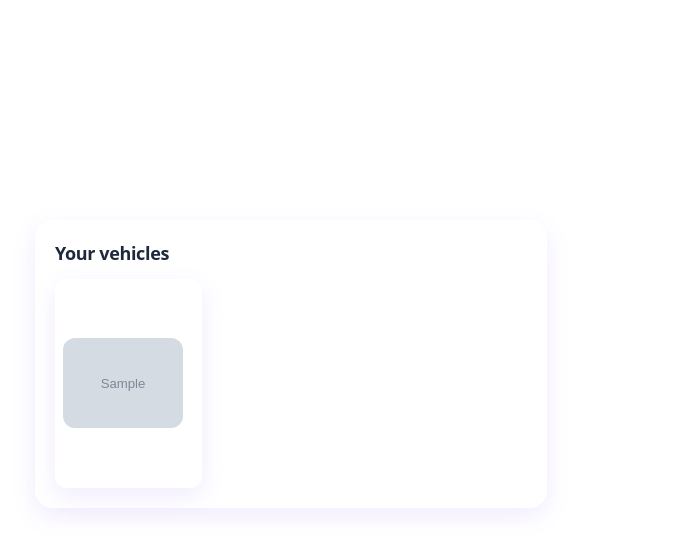
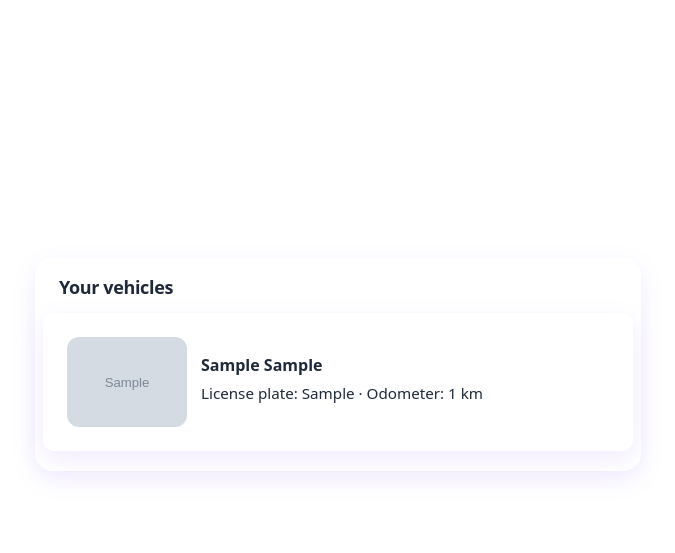
Before and after one commit to CtrlCup/Digitales-Serviceheft-v2, a PHP site: page /vehicles/overview.php in a window 1280 px wide. Shown: the part 72-625 px from the top of the page, without its empty margins (349-1024 px from the left). Run offline with PHP 8.4, Linux system fonts and the light colour scheme; the visitor is signed in with stand-in values (Sample User, id 1); tables that the repository leaves empty hold one stand-in row (values such as "Sample post"); grey boxes marked "Sample" are stand-in pictures; some libraries are stand-ins or nearby versions.

Commit message:
refactor: standardize vehicle tile layout and styling
- Unified vehicle tile dimensions (590px min-width) and padding across dashboard and overview pages
- Simplified vehicle metadata display by removing redundant field labels (license plate, odometer, HSN/TSN, VIN)
- Adjusted card and heading spacing for consistent visual hierarchy

```diff
--- a/public/vehicles/overview.php
+++ b/public/vehicles/overview.php
@@ -50,8 +50,8 @@ try {
   ]); ?>
   <main class="page-content">
     <div class="container reveal-enter">
-      <div class="card">
-        <h2 class="card-title"><?= e(t('your_vehicles')) ?></h2>
+      <div class="card" style="padding: 1rem 0.5rem 1.25rem; width: max-content; margin-inline: auto; min-width: 600px;">
+        <h2 class="card-title" style="padding-left:1rem;"><?= e(t('your_vehicles')) ?></h2>
         <?php if ($error): ?>
           <div class="alert" style="border-color:var(--danger);color:var(--danger);"><?= e($error) ?></div>
         <?php endif; ?>
@@ -60,12 +60,18 @@ try {
           <a href="/vehicles/create" class="btn-primary"><?= e(t('vehicles_create_cta')) ?></a>
         <?php else: ?>
           <style>
-            @media (min-width: 1px) { .vehicle-tiles { display:grid; gap:1rem; grid-template-columns: 1fr; } }
-            @media (min-width: 640px) { .vehicle-tiles { grid-template-columns: repeat(2, minmax(0,1fr)); } }
-            @media (min-width: 1024px) { .vehicle-tiles { grid-template-columns: repeat(3, minmax(0,1fr)); } }
+            .vehicle-tiles {
+              display:grid; gap:1rem;
+              grid-template-columns: repeat(auto-fit, minmax(590px, max-content));
+              justify-content: center;
+              justify-items: center;
+              width: max-content; /* match widest tile */
+              min-width: 590px; /* shared min width for tiles wrapper */
+              margin-inline: auto; /* center within card */
+            }
             .vehicle-tile {
               display:flex; gap:0.875rem; align-items:center; text-decoration:none;
-              min-height: 120px; padding: 0.5rem; border-radius: 12px;
+              min-height: 120px; padding: 1.5rem; border-radius: 12px; width: max-content; min-width: 590px;
             }
             .vehicle-thumb {
               width: 120px; height: 90px; border-radius:12px;
@@ -74,8 +80,8 @@ try {
             }
             .vehicle-meta { display:flex; flex-direction:column; gap:0.3rem; overflow:hidden; }
             .vehicle-title { font-weight:700; white-space:nowrap; overflow:hidden; text-overflow:ellipsis; color: rgb(var(--color-fg)); }
-            .vehicle-sub { color: rgba(var(--color-fg), 0.8); font-size:0.95rem; }
-            .vehicle-sub2 { color: rgba(var(--color-fg), 0.7); font-size:0.9rem; }
+            .vehicle-sub { color: rgba(var(--color-fg), 0.8); font-size:0.95rem; white-space: nowrap; }
+            .vehicle-sub2 { color: rgba(var(--color-fg), 0.7); font-size:0.9rem; white-space: nowrap; }
             /* Ensure all text inside the clickable tile uses foreground color */
             .vehicle-tile, .vehicle-tile * { color: rgb(var(--color-fg)) !important; }
           </style>
```
Also changed, not shown: public/dashboard.php (+24 -17 lines).
